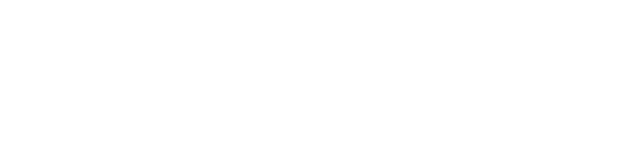
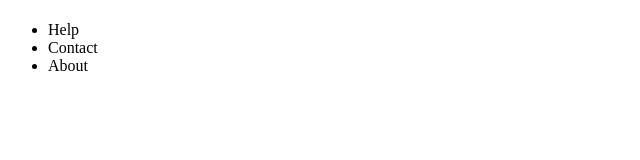
Before and after one commit to calazans-99/primeiro_projeto, a plain HTML site: page index.html in a window 1280 px wide. Shown: the whole page, without its empty margins (0-640 px from the left). Drawn offline with Linux system fonts and the light colour scheme.

Commit message:
Cabecalho cirado + emmet.

```diff
--- a/index.html
+++ b/index.html
@@ -15,13 +15,27 @@
 
 		<div class="container">
 
+			<header class="cabecalho"></header>
+
 			<header class="cabecalho">
 				<h1></h1>
 				<nav>
-
+					<ul>
+						<li>Help</li>
+						<li>Contact</li>
+						<li>About</li>
+					</ul>
 				</nav>
 
 			</header>
+
+			<!--<nav id="manu">
+				<ul>
+					<li><a href="#">item - 1</a></li>
+					<li><a href="#">item - 2</a></li>
+					<li><a href="#">item - 3</a></li>
+				</ul>
+			</nav>-->
 
 		</div>
 
```
